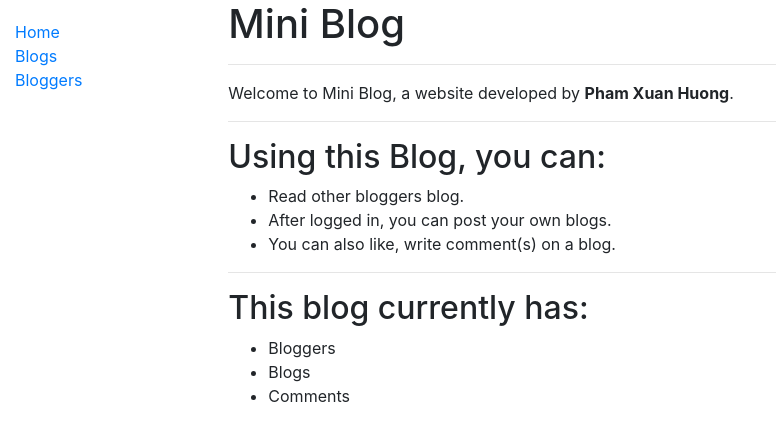
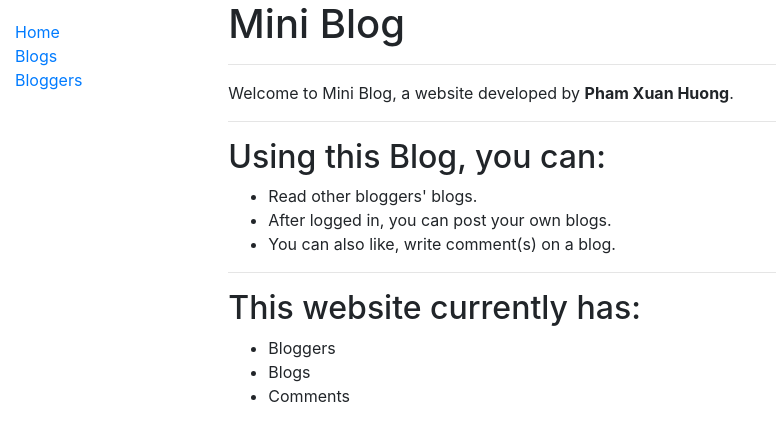
Before and after one commit to huongpx/miniblog, a Django app: page /blog/ in a window 1280 px wide. Shown: the top 441 px of the page, without its empty margins (0-776 px from the left). Run offline with Django 3.2, Linux system fonts and the light colour scheme.

```diff
--- a/blog/templates/index.html
+++ b/blog/templates/index.html
@@ -7,12 +7,12 @@
     <hr>
     <h2>Using this Blog, you can:</h2>
     <ul>
-      <li>Read other bloggers blog.</li>
+      <li>Read other bloggers' blogs.</li>
       <li>After logged in, you can post your own blogs.</li>
       <li>You can also like, write comment(s) on a blog.</li>
     </ul>
     <hr>
-    <h2>This blog currently has:</h2>
+    <h2>This website currently has:</h2>
     <ul>
       <li>Bloggers</li>
       <li>Blogs</li>
```
Also changed, not shown: 1 other file.
